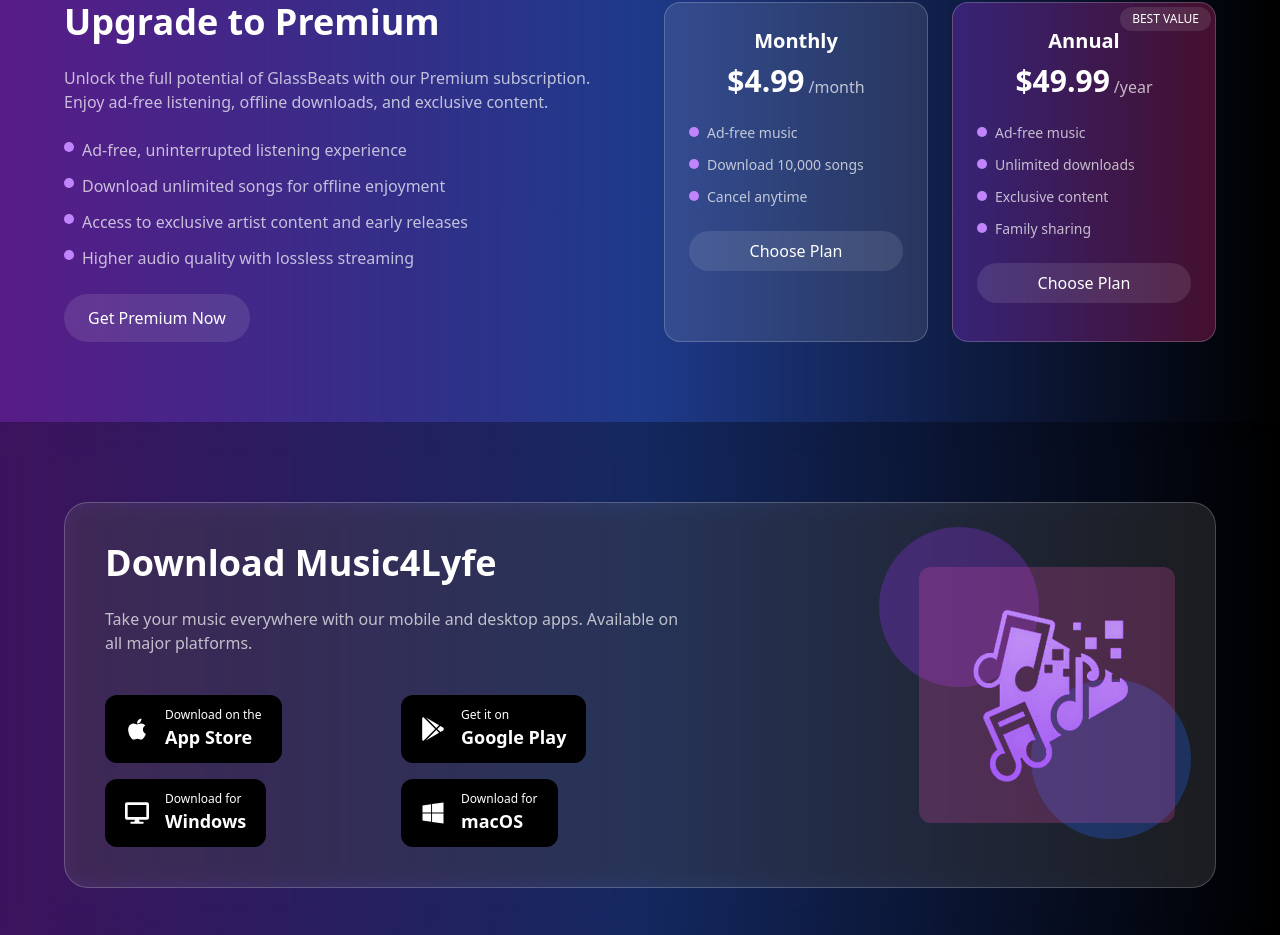
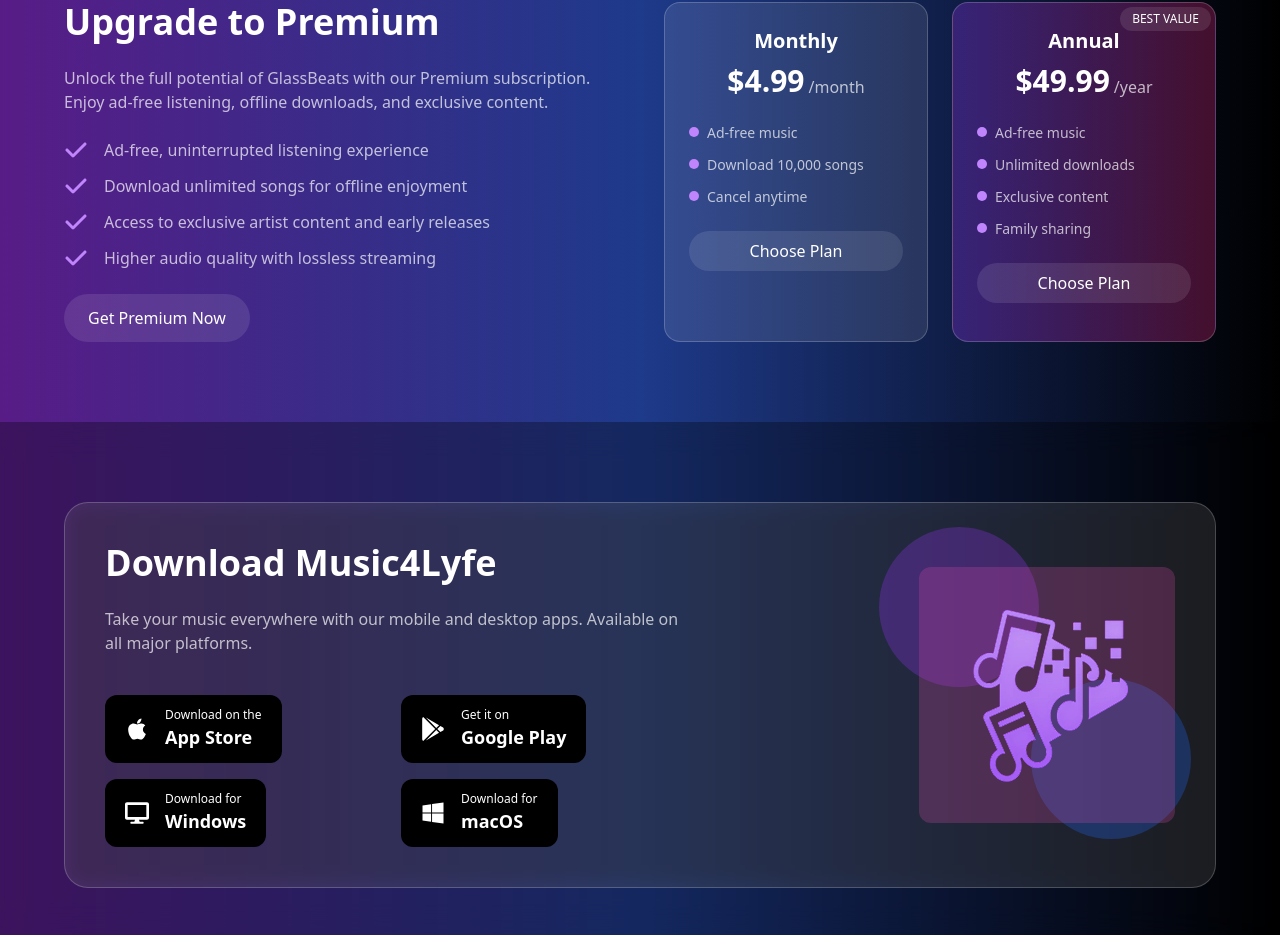
Before and after one commit to Alfianzyh/music4lyfe, a React (Vite) app: page / in a window 1280 px wide. Shown: the part 2328-3263 px from the top of the page. Built offline with nearby package versions, Linux system fonts and the light colour scheme.

Commit message:
update pricing content icon

```diff
--- a/src/components/Pricing.jsx
+++ b/src/components/Pricing.jsx
@@ -1,5 +1,6 @@
 import React from "react";
 import PremiumPlanCard from "./PremiumPlanCard";
+import { FaCheck } from "react-icons/fa6";
 
 const Pricing = () => {
   const plans = [
@@ -38,20 +39,20 @@
             offline downloads, and exclusive content.
           </p>
           <ul className="space-y-3 text-white/70 text-base">
-            <li className="flex gap-2 items-start">
-              <span className="mt-1 w-2.5 h-2.5 bg-purple-400 rounded-full" />
+            <li className="flex gap-4 items-start">
+              <FaCheck className=" w-6 h-6 text-purple-400 " />
               Ad-free, uninterrupted listening experience
             </li>
-            <li className="flex gap-2 items-start">
-              <span className="mt-1 w-2.5 h-2.5 bg-purple-400 rounded-full" />
+            <li className="flex gap-4 items-start">
+              <FaCheck className=" w-6 h-6 text-purple-400 " />
               Download unlimited songs for offline enjoyment
             </li>
-            <li className="flex gap-2 items-start">
-              <span className="mt-1 w-2.5 h-2.5 bg-purple-400 rounded-full" />
+            <li className="flex gap-4 items-start">
+              <FaCheck className=" w-6 h-6 text-purple-400 " />
               Access to exclusive artist content and early releases
             </li>
-            <li className="flex gap-2 items-start">
-              <span className="mt-1 w-2.5 h-2.5 bg-purple-400 rounded-full" />
+            <li className="flex gap-4 items-start">
+              <FaCheck className=" w-6 h-6 text-purple-400 " />
               Higher audio quality with lossless streaming
             </li>
           </ul>
```
